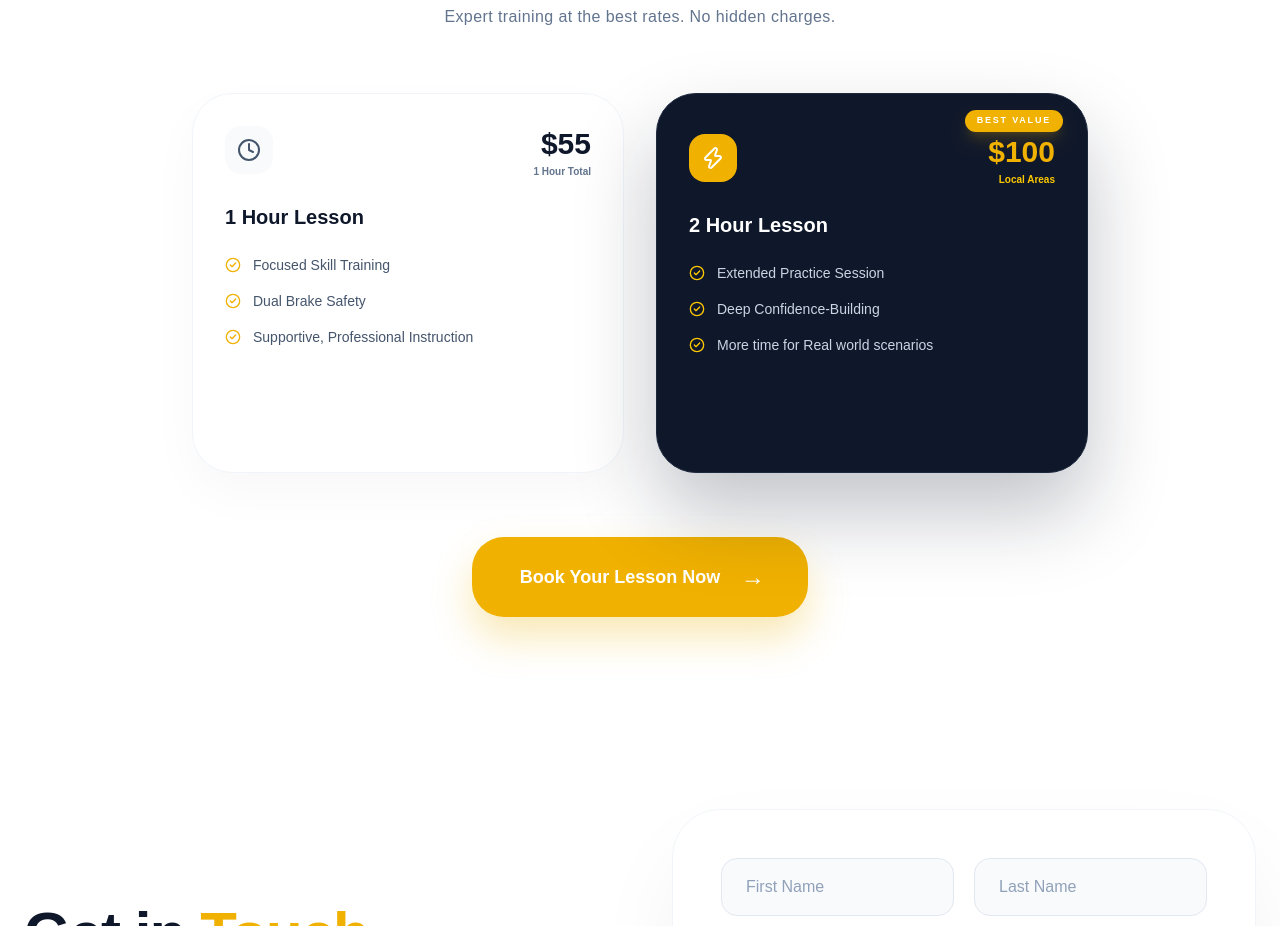
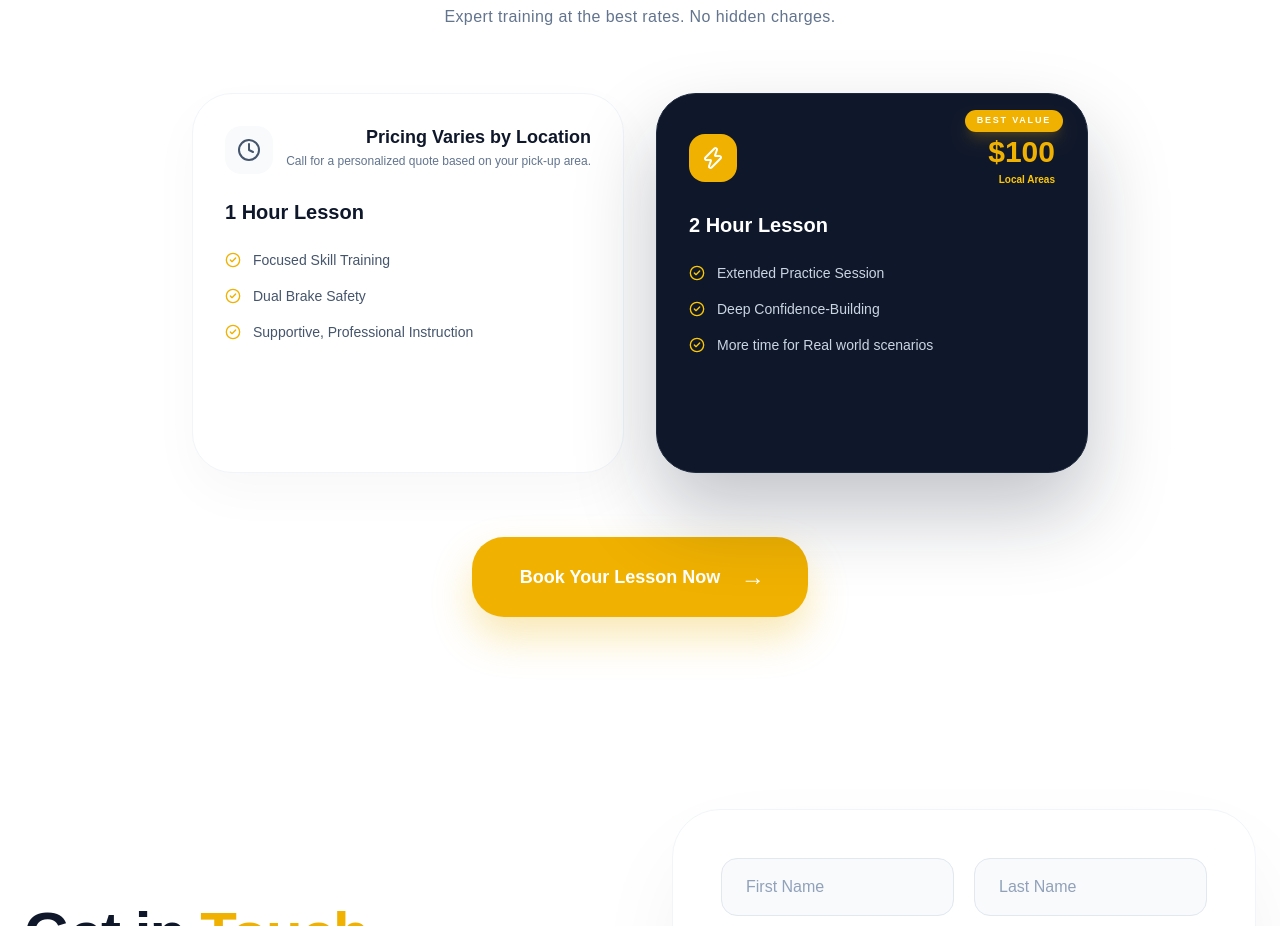
Before and after one commit to maazhashmi996-pixel/Gifted-Wheels-Driving-School-Updated, a Next.js app: page / in a window 1280 px wide. Shown: the part 4000-4926 px from the top of the page. Built offline with nearby package versions, Linux system fonts and the light colour scheme.

Commit message:
Updated Theme

```diff
--- a/components/Sections/Pricing.tsx
+++ b/components/Sections/Pricing.tsx
@@ -41,8 +41,12 @@ const Pricing = () => {
                                     <Clock className="w-6 h-6" />
                                 </div>
                                 <div className="text-right">
-                                    <span className="text-3xl font-black text-slate-900">$55</span>
-                                    <p className="text-slate-500 text-[10px] font-bold mt-0.5">1 Hour Total</p>
+                                    <h4 className="text-lg font-bold text-slate-900 leading-tight">
+                                        Pricing Varies by Location
+                                    </h4>
+                                    <p className="text-slate-500 text-xs mt-1">
+                                        Call for a personalized quote based on your pick-up area.
+                                    </p>
                                 </div>
                             </div>
 
--- a/components/Services/DrivingLessons.tsx
+++ b/components/Services/DrivingLessons.tsx
@@ -125,7 +125,7 @@ const DrivingLessons = () => {
                 <div className="space-y-3 text-slate-200 font-medium">
                   <p className="leading-relaxed">
                     Free service within Carrollton, Plano, Frisco, The Colony
-                    for both 1-hour and 2-hour classes.
+                    for 2-hour classes.
                   </p>
                   <p className="text-sm bg-white/10 p-3 rounded-xl border border-white/10">
                     For other areas please contact us.
```
